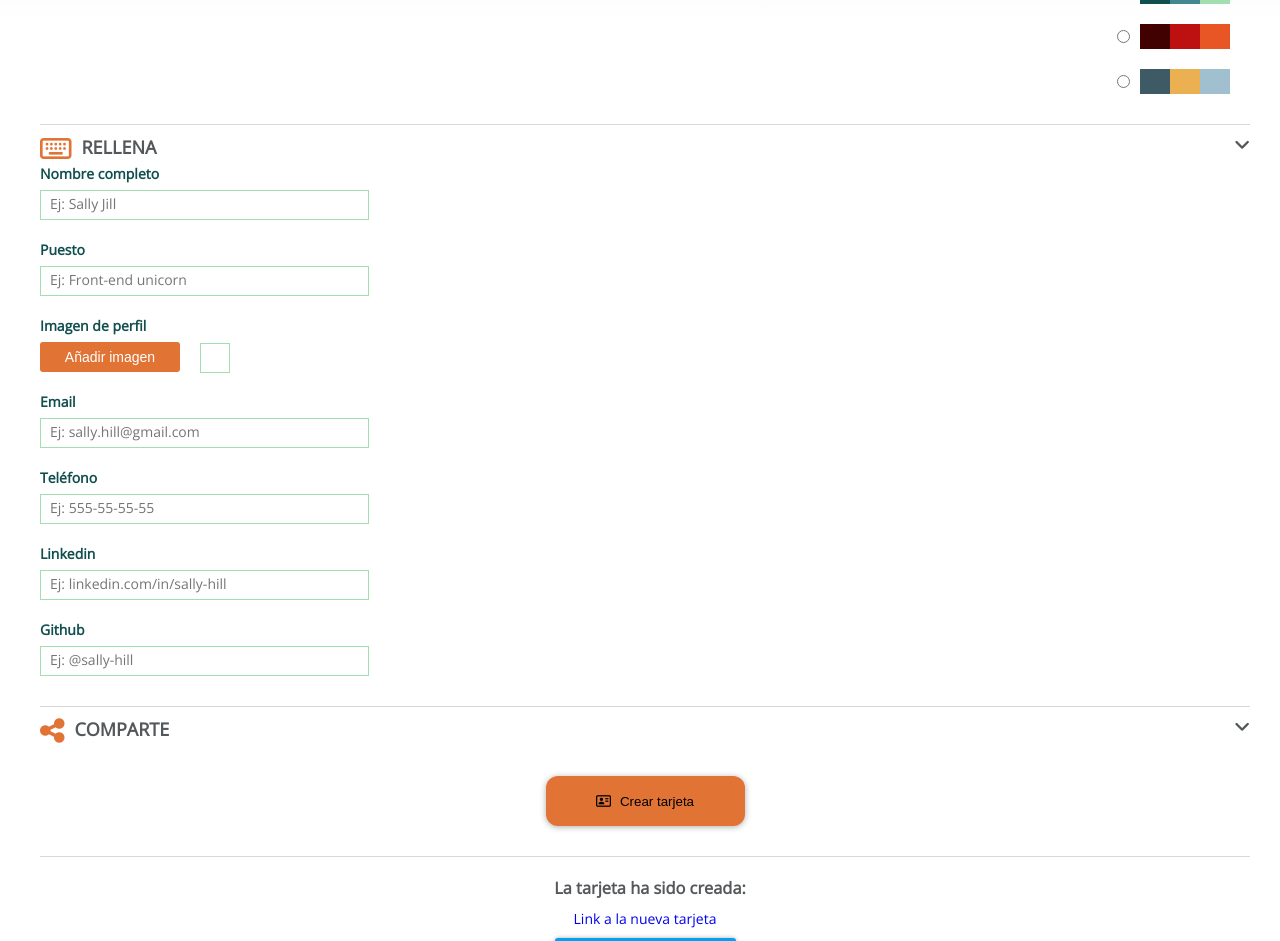
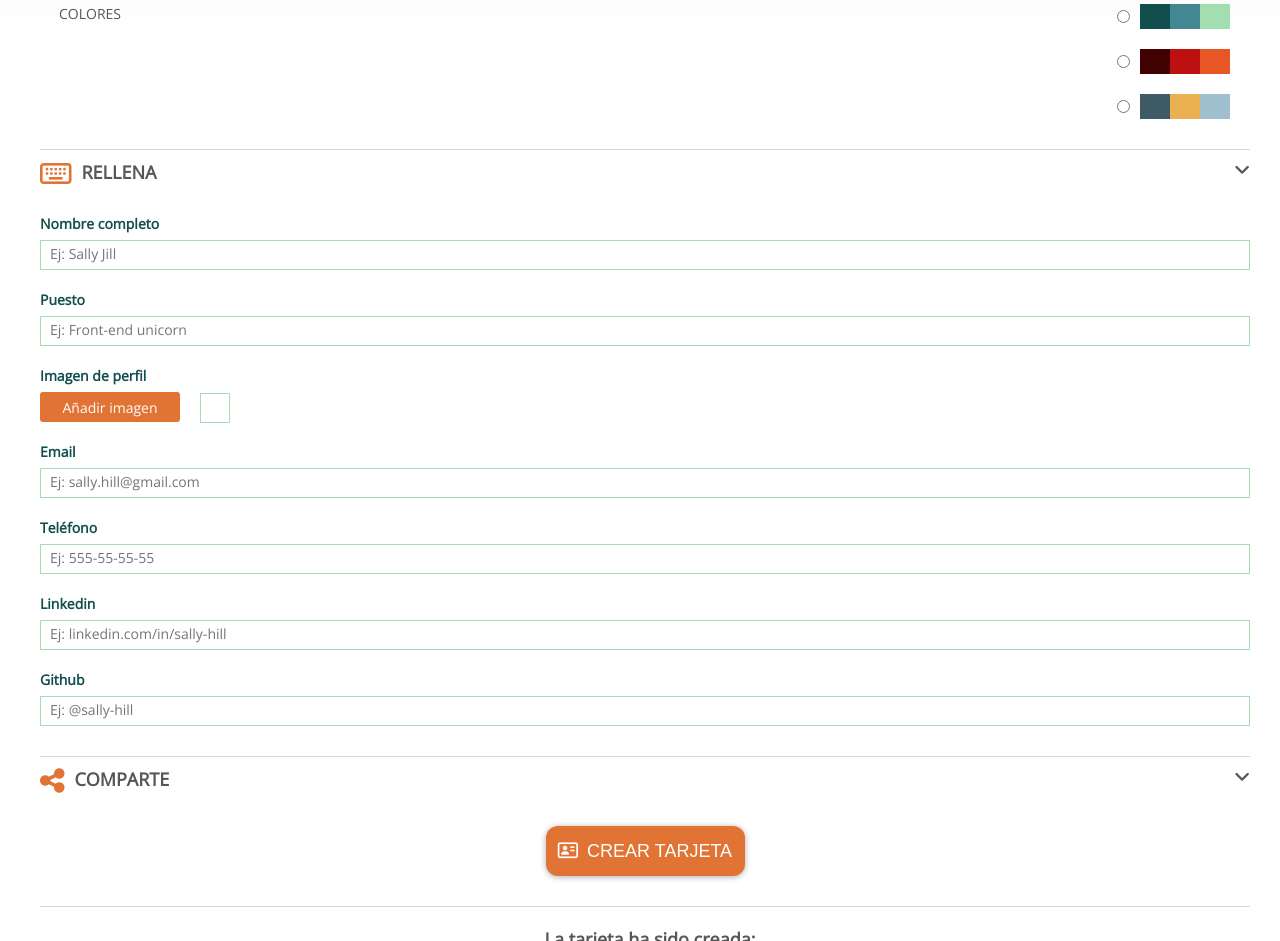
Before and after one commit to Adalab/project-promo-k-module-2-team-2, a website: page src/html/cards.html in a window 1280 px wide. Shown: the part 1017-1958 px from the top of the page. Drawn offline with nearby package versions, Linux system fonts and the light colour scheme; files that its build step writes are made by us from their sources; files whose address does not match are found by name.

Commit message:
add font class

```diff
--- a/src/html/partials/form.html
+++ b/src/html/partials/form.html
@@ -14,7 +14,7 @@
         <i class="fas fa-angle-down down"></i>
       </button>
     </div>
-    <div class="form__color">
+    <div class="form__color m-top">
       <label for="color1" class="form__label">Colores</label>
       <div class="form__color__box">
         <input
@@ -78,7 +78,7 @@
     </div>
 
     <div class="form__data">
-      <div class="form__data__name" aria-label="Nombre completo">
+      <div class="form__data__name m-top" aria-label="Nombre completo">
         <label class="form__data__label" for="name">Nombre completo</label>
         <input
           class="form__data__input"
@@ -111,7 +111,7 @@
           <div class="form__data__btn">
             <button
               type="button"
-              class="form__data__image__btn js__profile-trigger"
+              class="form__data__image__btn js__profile-trigger txt-sm txt-wh txt-fsec"
               aria-label="Añadir imagen"
             >
               Añadir imagen
@@ -169,15 +169,22 @@
         <i class="fas fa-angle-down down"></i>
       </button>
     </div>
-    <button type="submit" class="form__share--button" title="Crear tarjeta">
+    <button
+      type="submit"
+      class="form__share--button txt-lg txt-wh txt-up"
+      title="Crear tarjeta"
+    >
       <i class="far fa-address-card"></i>Crear tarjeta
     </button>
     <div class="form__share--message">
-      <h3 class="form__box__title h3">La tarjeta ha sido creada:</h3>
-      <a class="card-link" href="#" title="Link a la nueva tarjeta"
+      <h3 class="form__box__title h3 txt-lg">La tarjeta ha sido creada:</h3>
+      <a
+        class="card-link txt-bright txt-xs"
+        href="#"
+        title="Link a la nueva tarjeta"
         >Link a la nueva tarjeta</a
       >
-      <button class="share-twitter" title="Compartir en twitter">
+      <button class="share-twitter txt-wh" title="Compartir en twitter">
         <i class="fab fa-twitter"></i>Compartir en twitter
       </button>
     </div>
--- a/src/scss/core/_typography.scss
+++ b/src/scss/core/_typography.scss
@@ -32,6 +32,9 @@
 }
 
 // Size
+.txt-xs {
+  font-size: 12px;
+}
 .txt-sm {
   font-size: 14px;
 }
@@ -55,3 +58,17 @@
 .txt-bright {
   color: $colorPrimary;
 }
+.txt-wh {
+  color: $colorTertiaryLight;
+}
+
+// Transform
+.txt-up {
+  text-transform: uppercase;
+}
+
+// Margin
+
+.m-top {
+  margin-top: 25px;
+}
--- a/src/scss/layout/_form.scss
+++ b/src/scss/layout/_form.scss
@@ -15,16 +15,12 @@
       margin-top: 7px;
       margin-bottom: 20px;
       height: 30px;
-      width: 281px;
-      @media all and (min-width: 768px) {
-        width: 329px;
-      }
+      width: 100%;
     }
     &__image {
       &__input {
         display: none;
       }
-
       &__buttonsbox {
         display: flex;
       }
@@ -32,8 +28,6 @@
         width: 140px;
         height: 30px;
         background-color: $colorPrimary;
-        color: $colorTertiaryLight;
-        font-size: 14px;
         border-style: none;
         border-radius: 3px;
         margin-top: 7px;
@@ -57,7 +51,6 @@
   margin: 0px 20px 0px 20px;
   padding: 10px 0 10px 0;
   border-bottom: $colorTertiaryMidtone solid 1px;
-
   @media (min-width: 768px) {
     margin-left: 40px;
     margin-right: 30px;
```
